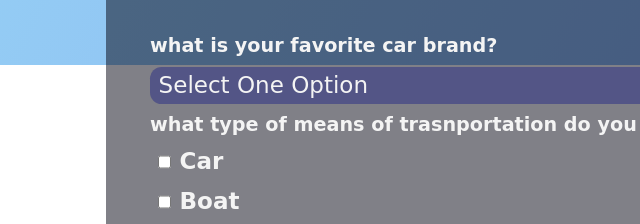
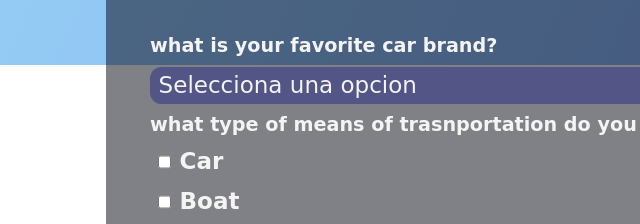
Before and after one commit to migueltrivino/Proyecto_form, a plain HTML site: page index.html in a window 1280 px wide. Shown: the part 735-959 px from the top of the page, 118-758 px from the left. Drawn offline with Linux system fonts and the light colour scheme.

Commit message:
Nuevos cambios

```diff
--- a/index.html
+++ b/index.html
@@ -67,7 +67,7 @@
         <label id="brands" for="dropdown"
           >what is your favorite car brand?
           <select id="dropdown">
-            <option value="">Select One Option</option>
+            <option value="">Selecciona una opcion</option>
             <option value="Chevrolet">Chevrolet</option>
             <option value="Mazda">Mazda</option>
             <option value="Renault">Renault</option>
```
